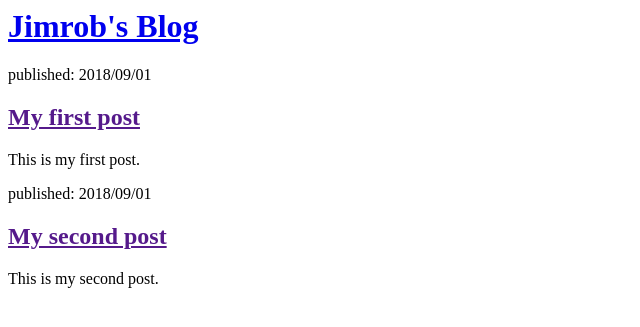
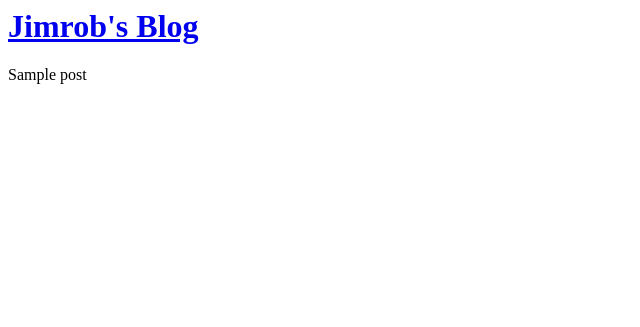
Before and after one commit to jim-rob/my-first-blog, a Django app: template blog/templates/blog/post_list.html in a window 1280 px wide. Shown: the top 327 px of the page, without its empty margins (0-640 px from the left). Run offline with Django 3.2, Linux system fonts and the light colour scheme; the template is opened without the code that fills it: values named after a table or form of the project are taken from there, others are empty; tables that the repository leaves empty hold one stand-in row (Sample ...).

Commit message:
took the next step

```diff
--- a/blog/templates/blog/post_list.html
+++ b/blog/templates/blog/post_list.html
@@ -8,15 +8,9 @@
         </div>
 
         <div>
-            <p>published: 2018/09/01</p>
-            <h2><a href="">My first post</a></h2>
-            <p>This is my first post.</p>
-        </div>
-
-        <div>
-            <p>published: 2018/09/01</p>
-            <h2><a href="">My second post</a></h2>
-            <p>This is my second post.</p>
+	  {% for post in posts %}
+             {{ post }}
+          {% endfor %}
         </div>
     </body>
 </html>
--- a/blog/views.py
+++ b/blog/views.py
@@ -1,6 +1,9 @@
 from django.shortcuts import render
+from django.utils import timezone
+from .models import Post
 
 # Create your views here.
 
 def post_list(request):
-	return render(request, 'blog/post_list.html', {})
+        posts = Post.objects.filter(published_date__lte=timezone.now()).order_by('published_date')
+	return render(request, 'blog/post_list.html', {'posts': posts})
```
